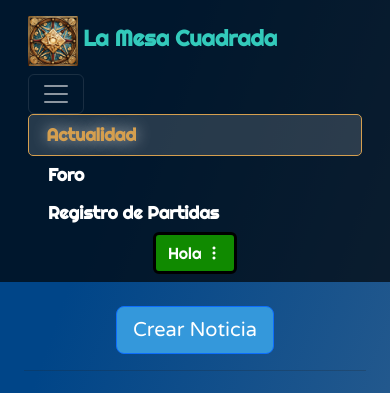
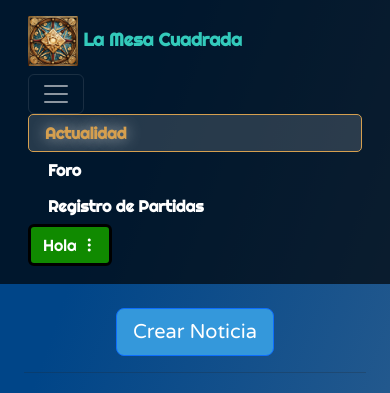
Before and after one commit to rubengbdev/LaMesaCuadrada, a PHP site: page /login/ in a window 390 px wide, after a click that opens the changed part. Shown: the top 393 px of the page. Run offline with PHP 8.4, Linux system fonts and the light colour scheme; the visitor is signed in with stand-in values (Sample User, id 1); data comes from the database, SQL or seed files in the repository.

Commit message:
Cambios esteticos menores

```diff
--- a/css/index.css
+++ b/css/index.css
@@ -308,14 +308,14 @@ footer {
 
 @media screen and (max-width: 768px) {
     .navegacion {
-        font-size: 1.3em;
+        font-size: 1.1em;
         /* Tamaño de fuente para pantallas más pequeñas */
     }
 }
 
 @media screen and (max-width: 480px) {
     .navegacion {
-        font-size: 1.1em;
+        font-size: 1em;
         /* Tamaño de fuente para pantallas aún más pequeñas */
     }
 }
@@ -329,6 +329,20 @@ footer {
 #titulo {
     font-family: 'Righteous Regular', sans-serif;
     font-size: 1.1em;
+}
+
+@media screen and (max-width: 768px) {
+    #titulo {
+        font-size: 1em;
+        /* Tamaño de fuente para pantallas más pequeñas */
+    }
+}
+
+@media screen and (max-width: 480px) {
+    #titulo {
+        font-size: 0.9em;
+        /* Tamaño de fuente para pantallas aún más pequeñas */
+    }
 }
 
 .navbar-nav.text-light .seleccionado {
@@ -358,3 +372,8 @@ footer {
     background-color: #3498db;
     color: #fff;
 }
+@media (max-width: 767px) {
+    .nav-item.dropdown.pr-2 {
+      margin-bottom: 10px;
+    }
+  }
--- a/index.php
+++ b/index.php
@@ -48,7 +48,7 @@ if (isset($_COOKIE['correo'])) {
                     <a href="pages/registro_partidas.php" class="nav-item nav-link navegacion">Registro de Partidas</a>
                 </div>
 
-                <div class="navbar-nav ms-auto ml-auto action-buttons text-center">
+                <div class="navbar-nav ms-auto ml-auto action-buttons">
 
                     <?php if (!isset($_SESSION['usuario'])) : ?>
                         <div class="nav-item dropdown pr-2">
--- a/js/mensaje.js
+++ b/js/mensaje.js
@@ -485,8 +485,8 @@ function eliminarHilo(id) {
     let modalDialog = $('<div>').addClass('modal-dialog');
     let modalContent = $('<div>').addClass('modal-content');
     let modalHeader = $('<div>').addClass('modal-header');
-    let modalTitle = $('<h5>').addClass('modal-title').text('Borrar registro');
-    let modalBody = $('<div>').addClass('modal-body text-center').text('¿Seguro que quiere eliminar este registro?');
+    let modalTitle = $('<h5>').addClass('modal-title').text('Borrar mensaje');
+    let modalBody = $('<div>').addClass('modal-body text-center').text('¿Seguro que quiere eliminar este mensaje?');
 
     // Crear el formulario de edición
     var form = $('<form>').addClass('needs-validation').attr('id', 'formularioBorrar').attr('novalidate', true);
--- a/js/mensajeAdmin.js
+++ b/js/mensajeAdmin.js
@@ -305,7 +305,7 @@ $(document).ready(function () {
                 data: formData,
                 success: function (response) {
 
-                    window.location.href = 'registro_mensajes.php';
+                    window.location.href = 'foro.php';
                 },
                 error: function (xhr, status, error) {
 
```
Also changed, not shown: css/foro.css (+22 -2 lines), css/registro_partidas.css (+33 -0 lines).
